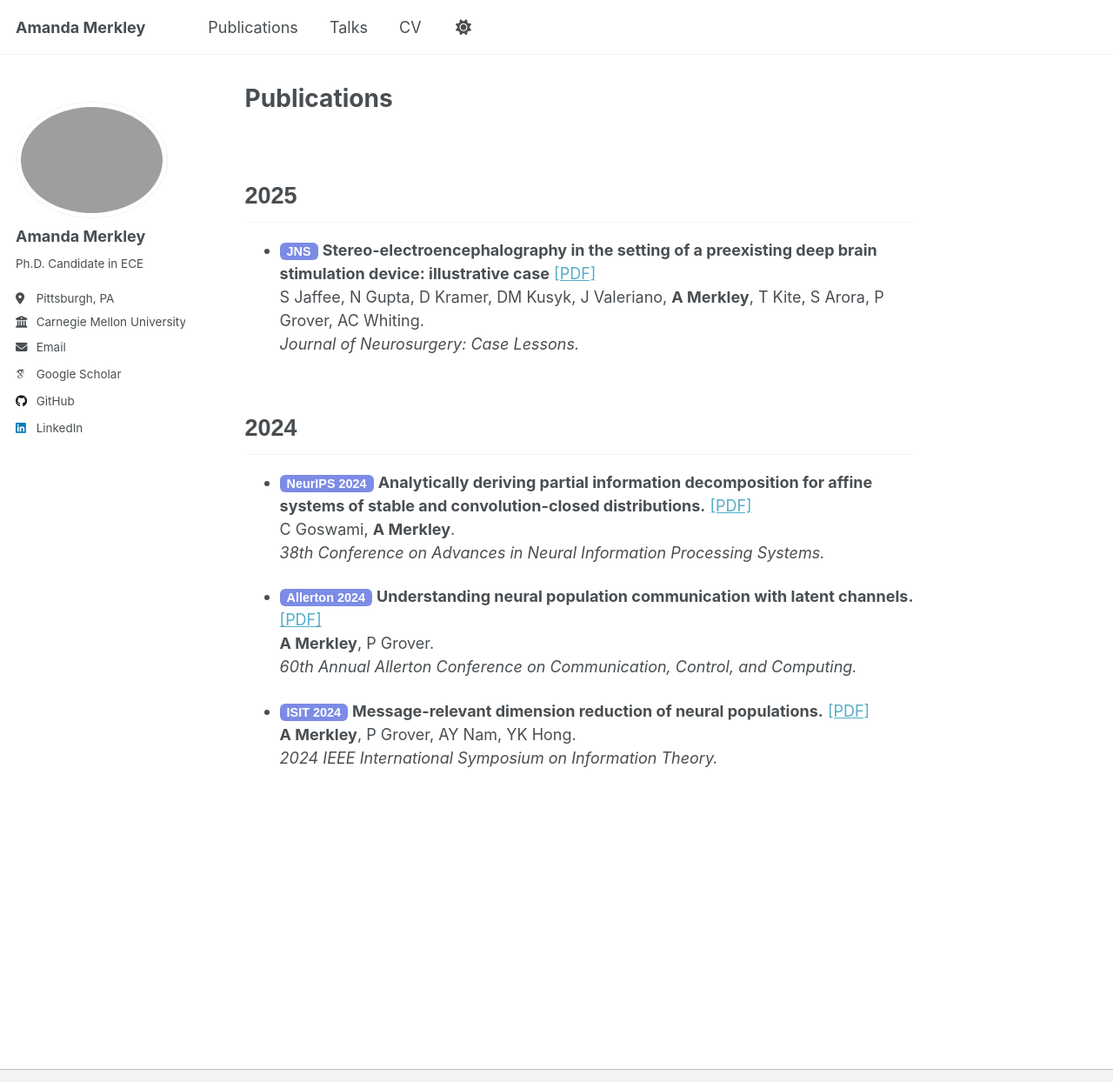
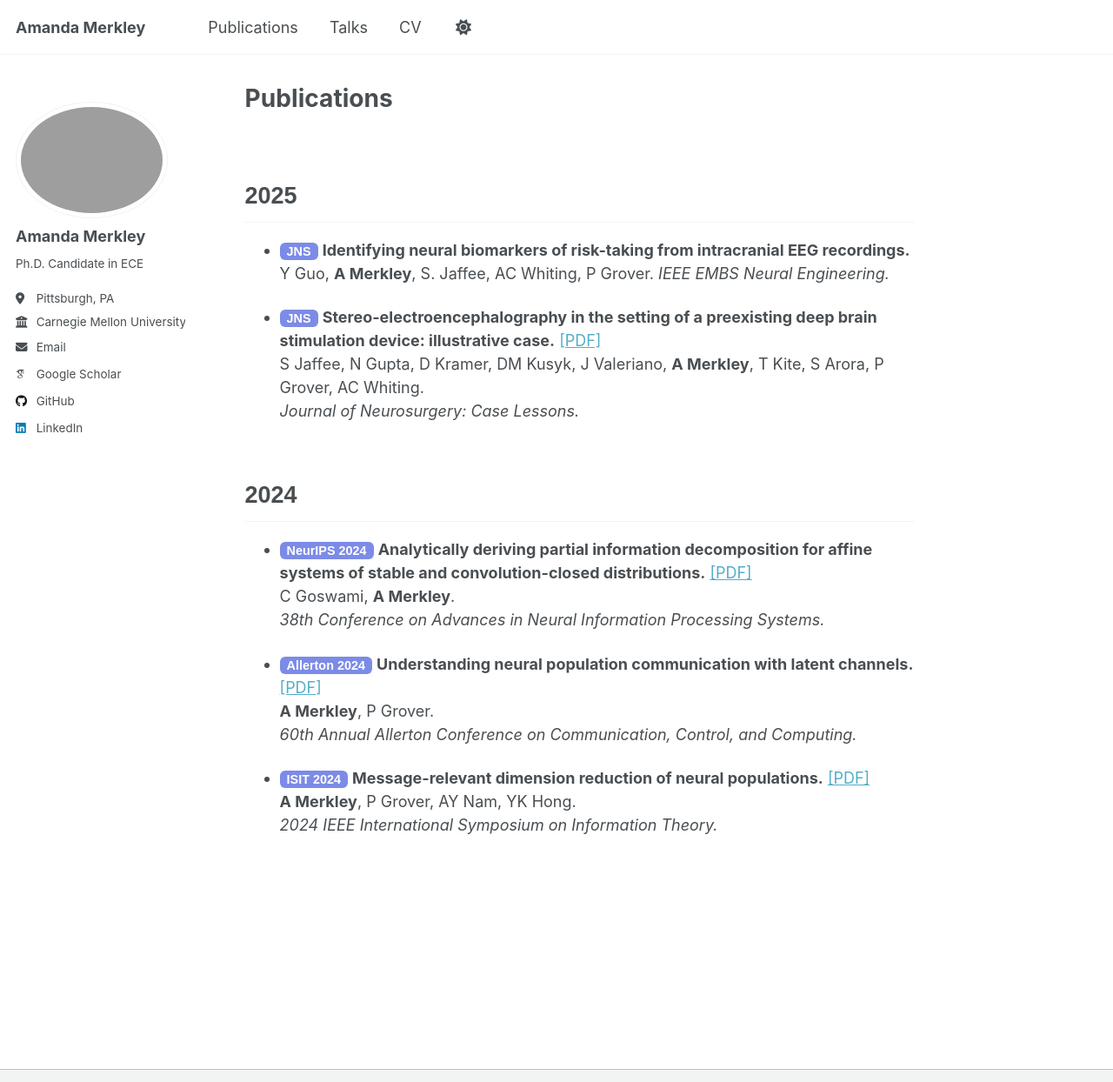
Before and after one commit to a-merkley/a-merkley.github.io, a Jekyll site: the page built from _pages/publications.md, in a window 1280 px wide and 1366 px high, cut to the strip 0-1244 px from the top of the window. Shown: the whole strip at 87% size. Built offline with Jekyll 4.4.1, drawn with Linux system fonts in a browser that asks for light colours; some web fonts are replaced.

Commit message:
Updates from summer

```diff
--- a/_pages/publications.md
+++ b/_pages/publications.md
@@ -8,7 +8,11 @@ permalink: /publications/
 
 ## 2025
 
-- <span class="badge">JNS</span> **Stereo-electroencephalography in the setting of a preexisting deep brain stimulation device: illustrative case**  [[PDF]](../files/jns25_paper.pdf)
+- <span class="badge">JNS</span> **Identifying neural biomarkers of risk-taking from intracranial EEG recordings.**
+Y Guo, **A Merkley**, S. Jaffee, AC Whiting, P Grover.
+_IEEE EMBS Neural Engineering._
+
+- <span class="badge">JNS</span> **Stereo-electroencephalography in the setting of a preexisting deep brain stimulation device: illustrative case.**  [[PDF]](../files/jns25_paper.pdf)
 S Jaffee, N Gupta, D Kramer, DM Kusyk, J Valeriano, **A Merkley**, T Kite, S Arora, P Grover, AC Whiting.
 _Journal of Neurosurgery: Case Lessons._
 
```
Also changed, not shown: _pages/about.md (+2 -1 lines), 1 other file.
